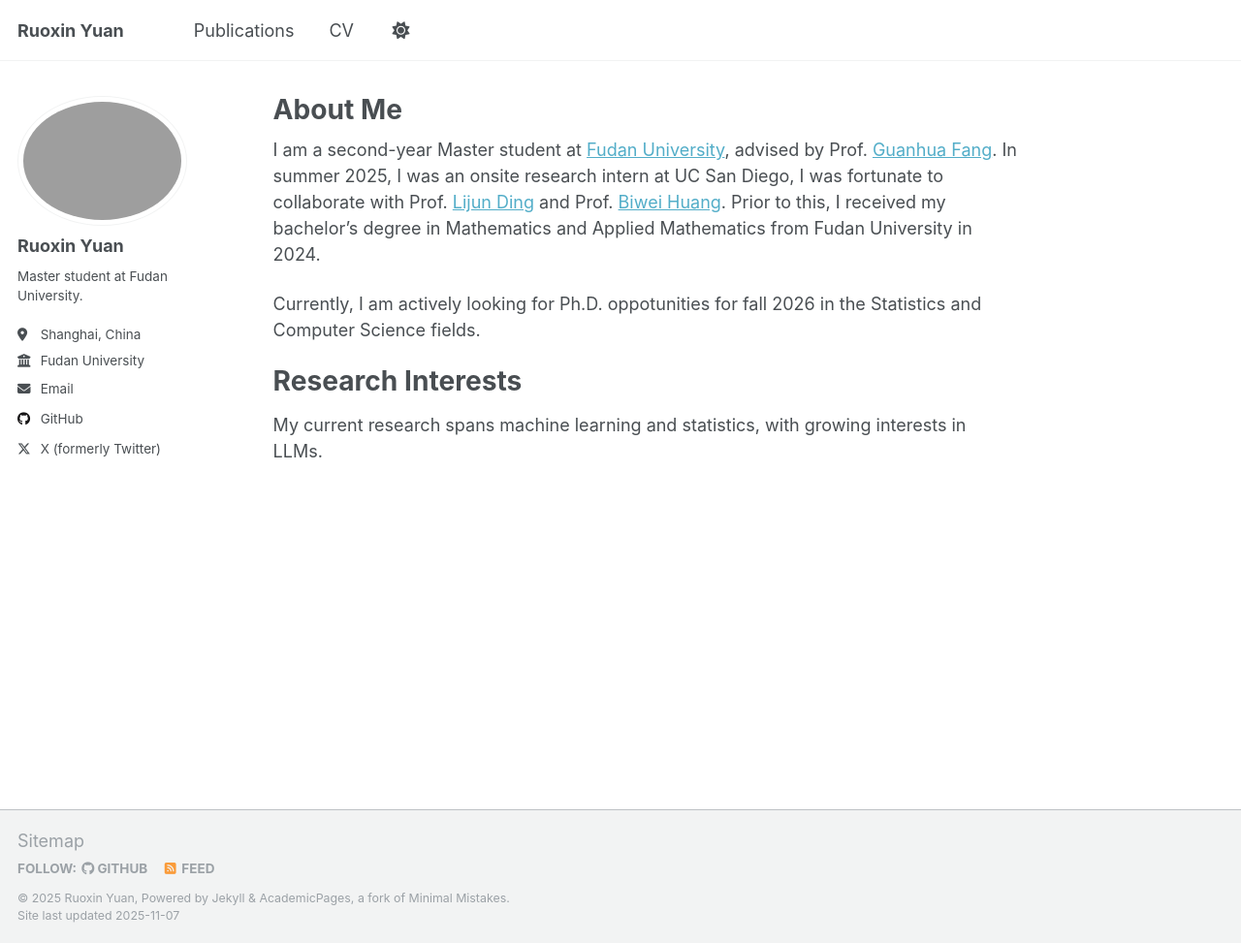
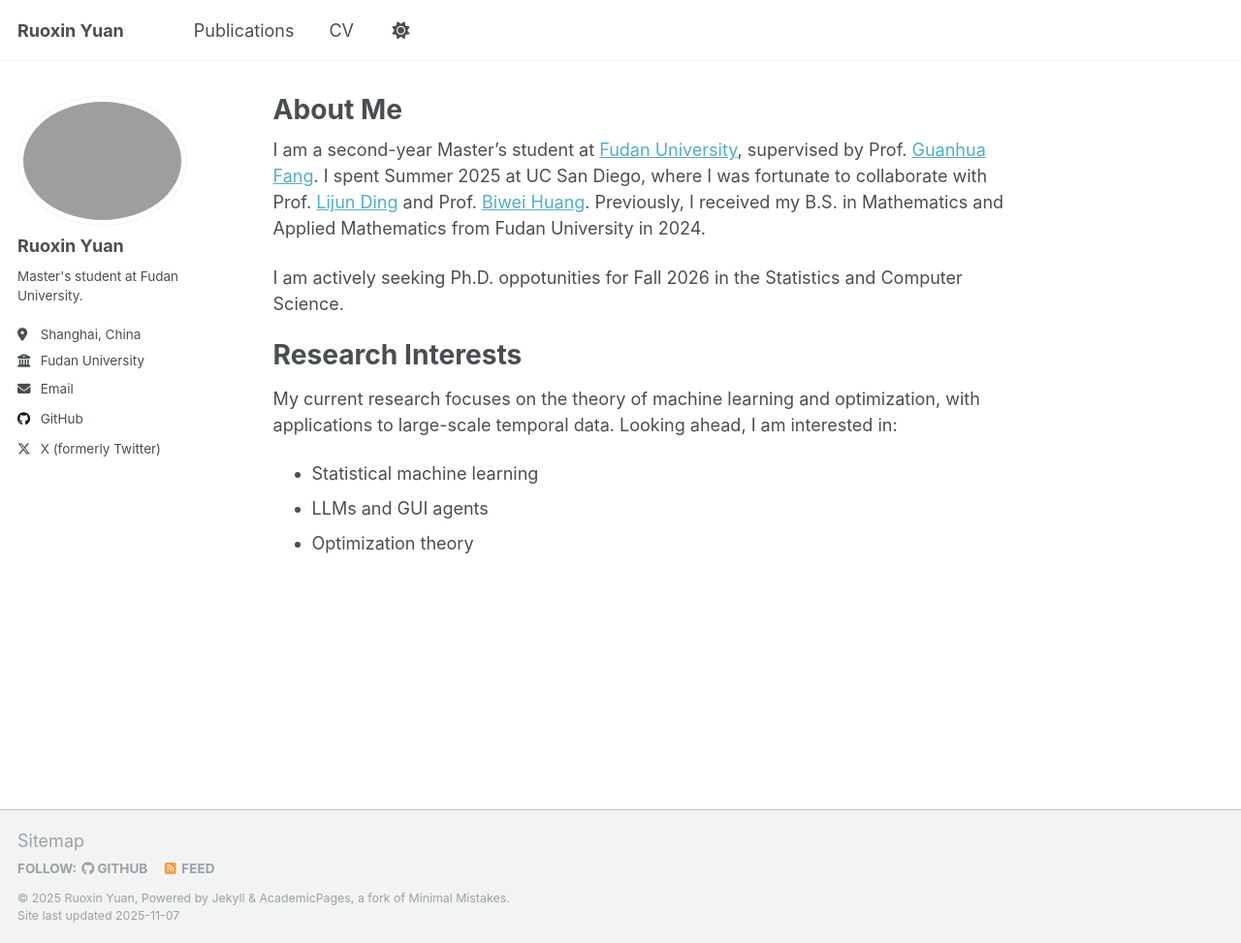
Before and after one commit to ruoxinyuan/ruoxinyuan.github.io, a Jekyll site: the page built from _pages/about.md, in a window 1280 px wide and 973 px high. Shown: the whole window at 97% size. Built offline with Jekyll 4.4.1, drawn with Linux system fonts in a browser that asks for light colours; a script that is not in the unit is left out.

Commit message:
Update profile

```diff
--- a/_config.yml
+++ b/_config.yml
@@ -25,7 +25,7 @@ author:
   avatar           : "ruoxin.png"
   name             : "Ruoxin Yuan"
   pronouns         : # example: "she/her"
-  bio              : "Master student at Fudan University."
+  bio              : "Master's student at Fudan University."
   location         : "Shanghai, China"
   employer         : "Fudan University"
   uri              : # URL
--- a/_pages/about.md
+++ b/_pages/about.md
@@ -7,13 +7,16 @@ redirect_from:
   - /about.html
 ---
 
-I am a second-year Master student at [Fudan University](https://www.fudan.edu.cn/en/), advised by Prof. [Guanhua Fang](https://sites.google.com/view/hyperfang2020). In summer 2025, I was an onsite research intern at UC San Diego, I was fortunate to collaborate with Prof. [Lijun Ding](https://www.lijunding.net/) and Prof. [Biwei Huang](https://biweihuang.com/). Prior to this, I received my bachelor's degree in Mathematics and Applied Mathematics from Fudan University in 2024.
+I am a second-year Master's student at [Fudan University](https://www.fudan.edu.cn/en/), supervised by Prof. [Guanhua Fang](https://sites.google.com/view/hyperfang2020). I spent Summer 2025 at UC San Diego, where I was fortunate to collaborate with Prof. [Lijun Ding](https://www.lijunding.net/) and Prof. [Biwei Huang](https://biweihuang.com/). Previously, I received my B.S. in Mathematics and Applied Mathematics from Fudan University in 2024.
 
-Currently, I am actively looking for Ph.D. oppotunities for fall 2026 in the Statistics and Computer Science fields.
+I am actively seeking Ph.D. oppotunities for Fall 2026 in the Statistics and Computer Science.
 
 Research Interests
 ======
-My current research spans machine learning and statistics, with growing interests in LLMs.
+My current research focuses on the theory of machine learning and optimization, with applications to large-scale temporal data. Looking ahead, I am interested in:
+- Statistical machine learning
+- LLMs and GUI agents
+- Optimization theory
 
 
 <!-- For those users that need more advanced functionality, the template also supports the following popular tools:
```
